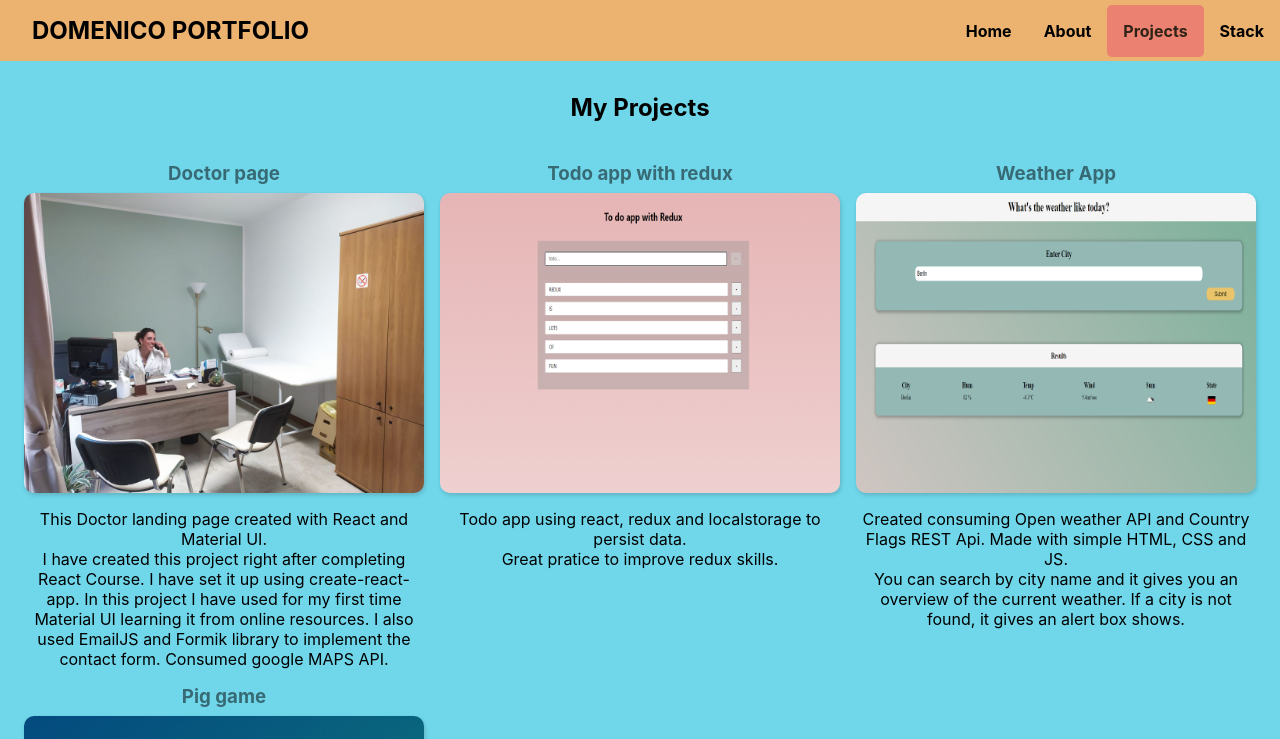
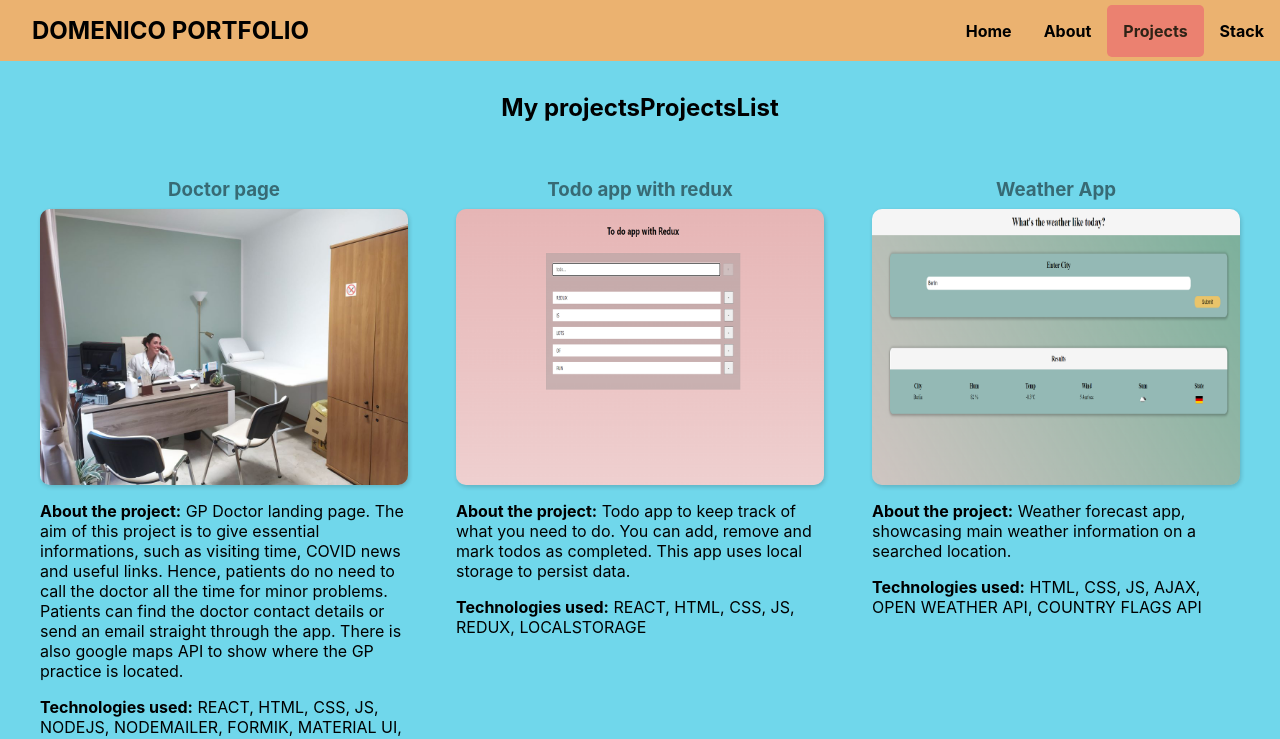
Before and after one commit to Mimmofalena/domenico-portfolio, a React (Create React App) app: page /domenico-portfolio/projects in a window 1280 px wide. Shown: the top 739 px of the page. Built offline with nearby package versions, Linux system fonts and the light colour scheme.

Commit message:
project.js restyled. created a projectsData.js that includes all data. Refactored.

```diff
--- a/src/App.js
+++ b/src/App.js
@@ -9,6 +9,7 @@ import ProjectsDetail from "./components/Projects/ProjectsDetail";
 import StackDetail from "./components/Stack/StackDetail";
 import { useEffect } from "react";
 import AboutList from "./components/About/AboutList";
+import ProjectsList from "./components/Projects/ProjectsList";
 
 function App() {
   return (
@@ -20,7 +21,7 @@ function App() {
           <Route path="/domenico-portfolio/about" element={<AboutList />} />
           <Route
             path="/domenico-portfolio/projects"
-            element={<ProjectsDetail />}
+            element={<ProjectsList />}
           />
           <Route path="/domenico-portfolio/stack" element={<StackDetail />} />
 
--- a/src/components/About/About.js
+++ b/src/components/About/About.js
@@ -13,7 +13,7 @@ const About = () => {
   return (
     <div>
       <Card>
-        <h3 className={classes.title}>About</h3>
+        <h2 className={classes.title}>About</h2>
         <img
           className={classes.image}
           src={domImgCover}
--- a/src/components/About/About.module.css
+++ b/src/components/About/About.module.css
@@ -10,7 +10,7 @@
   min-height: 250px;
   margin-bottom: 1rem;
   transition: all 0.3s;
-  opacity: 0.8;
+  opacity: 0.9;
   cursor: pointer;
 }
 
@@ -56,8 +56,6 @@
   transform: translate3d(0%, 0%, 0);
   transform: scale(1.1);
   transition: all 0.3s;
-
-  /* opacity: 0; */
 }
 .section_hide:hover .subtitle {
   transform: translate3d(0%, -0%, 0);
--- a/src/components/Contact/Contact.js
+++ b/src/components/Contact/Contact.js
@@ -8,7 +8,7 @@ const Contact = () => {
   return (
     <div className={classes.container}>
       <Card>
-        <h3 className={classes.title}>Get in touch</h3>
+        <h2 className={classes.title}>Get in touch</h2>
 
         <div className={classes.containerIcons}>
           <a
@@ -31,26 +31,3 @@ const Contact = () => {
 };
 
 export default Contact;
-
-{
-  /* <ul>
-        <li>
-          <a
-            href="https://github.com/Mimmofalena"
-            target="_blank"
-            rel="noreferrer"
-          >
-            Github
-          </a>
-        </li>
-        <li>
-          <a
-            href="https://www.linkedin.com/in/domenico-cucinotta-b102a167/"
-            target="_blank"
-            rel="noreferrer"
-          >
-            LinkedIn
-          </a>
-        </li>
-      </ul> */
-}
--- a/src/components/Projects/Projects.js
+++ b/src/components/Projects/Projects.js
@@ -24,19 +24,19 @@ const Projects = () => {
         <h2 className={classes.title}>My Projects</h2>
         <ul className={classes.listContainer}>
           <li className={classes.listItem}>
-            <h4 className={classes.linkTitle}>Doctor page</h4>
+            <h3 className={classes.linkTitle}>Doctor page</h3>
             <a href="https://mimmofalena.github.io/dottoressa-marina/">
               <img className={classes.itemImg} src={doc} alt="Doctor" />
             </a>
           </li>
           <li className={classes.listItem}>
-            <h4 className={classes.linkTitle}>Todo app using Redux</h4>
+            <h3 className={classes.linkTitle}>Todo app using Redux</h3>
             <a href="https://mimmofalena.github.io/Todo-REDUX/">
               <img className={classes.itemImg} src={todo} alt="redux app" />
             </a>
           </li>
           <li className={classes.listItem}>
-            <h4 className={classes.linkTitle}>Weather App</h4>
+            <h3 className={classes.linkTitle}>Weather App</h3>
             <a href="https://checktheclouds.netlify.app/">
               <img
                 className={classes.itemImg}
@@ -46,7 +46,7 @@ const Projects = () => {
             </a>
           </li>
           <li className={classes.listItem}>
-            <h4 className={classes.linkTitle}>Pig game</h4>
+            <h3 className={classes.linkTitle}>Pig game</h3>
             <a href="https://mimmofalena.github.io/pig-game/">
               <img className={classes.itemImg} src={pig} alt="Game app" />
             </a>
--- a/src/components/Projects/Projects.module.css
+++ b/src/components/Projects/Projects.module.css
@@ -45,6 +45,7 @@
 }
 .detailDescription {
   margin-top: 1rem;
+  text-align: left;
 }
 
 @media screen and (min-width: 620px) {
--- a/src/components/Projects/ProjectsDetail.js
+++ b/src/components/Projects/ProjectsDetail.js
@@ -10,76 +10,22 @@ import natoursPicture from "../../assets/natours.png";
 import weatherPicture from "../../assets/weather-app.png";
 import todoAppImage from "../../assets/Todo-app-redux.png";
 
-const ProjectsDetail = () => {
+const ProjectsDetail = (props) => {
   return (
-    <>
-      <h2 className={classes.detailTitle}>My Projects</h2>
     <Card>
-        <ul className={classes.listContainer}>
       <li className={classes.listItem}>
-            <h3 className={classes.linkTitle}>Doctor page</h3>
-            <a href="https://mimmofalena.github.io/dottoressa-marina/">
-              <img
-                className={classes.itemImg}
-                src={doctorPicture}
-                alt="Doctor"
-              />
+        <h3 className={classes.linkTitle}>{props.title}</h3>
+        <a href={props.href}>
+          <img className={classes.itemImg} src={props.src} alt={props.alt} />
         </a>
         <p className={classes.detailDescription}>
-              This Doctor landing page created with React and Material UI.
-              <br /> I have created this project right after completing React
-              Course. I have set it up using create-react-app. In this project I
-              have used for my first time Material UI learning it from online
-              resources. I also used EmailJS and Formik library to implement the
-              contact form. Consumed google MAPS API.
+          <strong>About the project:</strong> {props.descriptionProject}
+        </p>
+        <p className={classes.detailDescription}>
+          <strong>Technologies used:</strong> {props.descriptionTech}
         </p>
       </li>
-          <li className={classes.listItem}>
-            <h3 className={classes.linkTitle}>Todo app with redux</h3>
-            <a href="https://mimmofalena.github.io/Todo-REDUX/">
-              <img
-                className={classes.itemImg}
-                src={todoAppImage}
-                alt="todo app"
-              />
-            </a>
-            <p className={classes.detailDescription}>
-              Todo app using react, redux and localstorage to persist data.
-              <br /> Great pratice to improve redux skills.
-            </p>
-          </li>
-          <li className={classes.listItem}>
-            <h3 className={classes.linkTitle}>Weather App</h3>
-            <a href="https://checktheclouds.netlify.app/">
-              <img
-                className={classes.itemImg}
-                src={weatherPicture}
-                alt="Weather app"
-              />
-            </a>
-            <p className={classes.detailDescription}>
-              Created consuming Open weather API and Country Flags REST Api.
-              Made with simple HTML, CSS and JS.
-              <br /> You can search by city name and it gives you an overview of
-              the current weather. If a city is not found, it gives an alert box
-              shows.
-            </p>
-          </li>
-          <li className={classes.listItem}>
-            <h3 className={classes.linkTitle}>Pig game</h3>
-            <a href="https://mimmofalena.github.io/pig-game/">
-              <img
-                className={classes.itemImg}
-                src={pigGamePicture}
-                alt="game app"
-              />
-            </a>
-            <p className={classes.detailDescription}>
-              Simple game using static HTML, CSS and Javascript. It is a
-              turn-based game where the player the gets to 100 points firts
-              wins.
-            </p>
-          </li>
+
       {/* <li className={classes.listItem}>
             <h4 className={classes.linkTitle}>Natours</h4>
             <a href="https://natours-domenico.herokuapp.com/">
@@ -137,9 +83,7 @@ const ProjectsDetail = () => {
               on a map. I have used Leaflet as a map library.
             </p>
           </li> */}
-        </ul>
     </Card>
-    </>
   );
 };
 
--- /dev/null
+++ b/src/components/Projects/ProjectsList.js
@@ -0,0 +1,31 @@
+import React from "react";
+import { projectsData } from "./projectsData";
+import ProjectsDetail from "./ProjectsDetail";
+import classes from "./Projects.module.css";
+import Card from "../../utils/Card";
+
+const ProjectsList = () => {
+  return (
+    <div>
+      <h2 className={classes.detailTitle}>My projectsProjectsList</h2>
+      <Card>
+        <ul className={classes.listContainer}>
+          {projectsData.map((item) => {
+            return (
+              <ProjectsDetail
+                title={item.title}
+                href={item.href}
+                alt={item.alt}
+                descriptionProject={item.descriptionProject}
+                descriptionTech={item.descriptionTech}
+                src={item.src}
+              />
+            );
+          })}
+        </ul>
+      </Card>
+    </div>
+  );
+};
+
+export default ProjectsList;
--- /dev/null
+++ b/src/components/Projects/projectsData.js
@@ -0,0 +1,44 @@
+import weatherPicture from "../../assets/weather-app.png";
+import todoAppImage from "../../assets/Todo-app-redux.png";
+import doctorPicture from "../../assets/marina-studio-medico.jpeg";
+import pigGamePicture from "../../assets/pig-game.png";
+
+export const projectsData = [
+  {
+    title: "Doctor page",
+    href: "https://mimmofalena.github.io/dottoressa-marina/",
+    src: doctorPicture,
+    alt: "Doctor",
+    descriptionProject: `GP Doctor landing page. The aim of this project is to give essential informations, such as
+    visiting time, COVID news and useful links. Hence, patients do no need to call the doctor all the time for minor problems.
+     Patients can find the doctor contact details or send an email straight through the app.
+    There is also google maps API to show where the GP practice is located.`,
+    descriptionTech:
+      "REACT, HTML, CSS, JS, NODEJS, NODEMAILER, FORMIK, MATERIAL UI, FRAMER MOTION, GOOGLE MAPS API, ",
+  },
+  {
+    title: "Todo app with redux",
+    href: "https://mimmofalena.github.io/Todo-REDUX/",
+    src: todoAppImage,
+    alt: "todo app",
+    descriptionProject: ` Todo app to keep track of what you need to do. You can add, remove and mark todos as completed.
+    This app uses local storage to persist data.`,
+    descriptionTech: "REACT, HTML, CSS, JS, REDUX, LOCALSTORAGE ",
+  },
+  {
+    title: "Weather App",
+    image: "https://mimmofalena.github.io/Todo-REDUX/",
+    src: weatherPicture,
+    alt: "Weather app",
+    descriptionProject: `Weather forecast app, showcasing main weather information on a searched location.`,
+    descriptionTech: "HTML, CSS, JS, AJAX, OPEN WEATHER API, COUNTRY FLAGS API",
+  },
+  {
+    title: "Pig game",
+    href: "https://mimmofalena.github.io/pig-game/",
+    src: pigGamePicture,
+    alt: "game app",
+    descriptionProject: `Just luck or skills? See if you manage to get to 100 points before you opponent!`,
+    descriptionTech: "HTML, CSS, JS",
+  },
+];
--- a/src/components/Stack/StackDetail.js
+++ b/src/components/Stack/StackDetail.js
@@ -17,7 +17,7 @@ import FadeInWhenVisible from "../../utils/FadeInWhenVisible";
 const StackDetail = () => {
   return (
     <>
-      <h3 className={classes.detailTitle}>Tech Stack</h3>
+      <h2 className={classes.detailTitle}>Tech Stack</h2>
       <Card>
         <ul className={classes.gridList}>
           <FadeInWhenVisible delay={0.2}>
```
Lines whose indentation alone changed are shown as unchanged.
